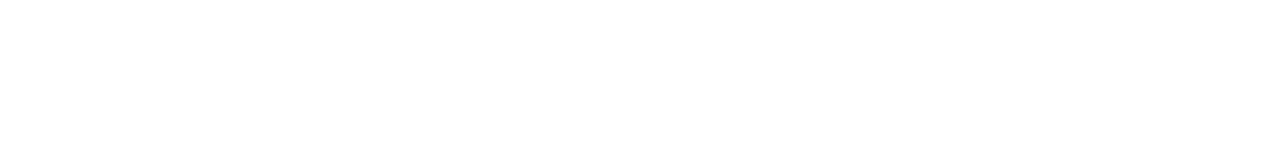
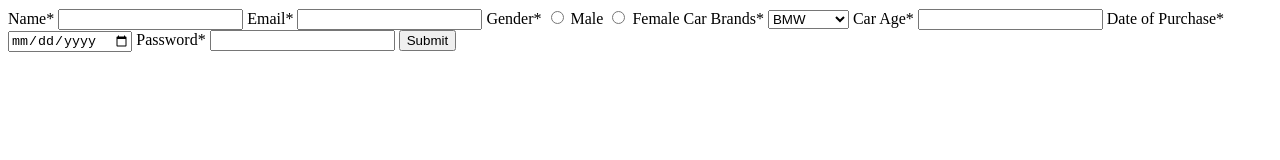
Before and after one commit to acciojob/car-insurance-form-dilliprasad1, a website: page main.html in a window 1280 px wide. Drawn offline with Linux system fonts and the light colour scheme.

Commit message:
created a submission

```diff
--- a/main.html
+++ b/main.html
@@ -8,6 +8,38 @@
 
 <body>
 	<!-- the entire body must be written by student -->
+	<form method="post" action="submit-form.php">
+  <label for="name">Name*</label>
+  <input type="text" id="name" name="name" required>
+
+  <label for="email">Email*</label>
+  <input type="email" id="email" name="email" required>
+
+  <label for="gender">Gender*</label>
+  <input type="radio" id="gender" name="gender" value="male" required>
+  <label for="gender">Male</label>
+  <input type="radio" id="gender" name="gender" value="female" required>
+  <label for="gender">Female</label>
+
+  <label for="cars">Car Brands*</label>
+  <select id="cars" name="car_brand" required>
+    <option value="BMW">BMW</option>
+    <option value="Audi">Audi</option>
+    <option value="Mercedes">Mercedes</option>
+  </select>
+
+  <label for="carage">Car Age*</label>
+  <input type="number" id="carage" name="car_age" required>
+
+  <label for="dop">Date of Purchase*</label>
+  <input type="date" id="dop" name="date_of_purchase" required>
+
+  <label for="password">Password*</label>
+  <input type="password" id="password" name="password" required>
+
+  <button type="submit">Submit</button>
+</form>
+
     <script type="text/javascript" src="./script.js">
 </script>
 
```
